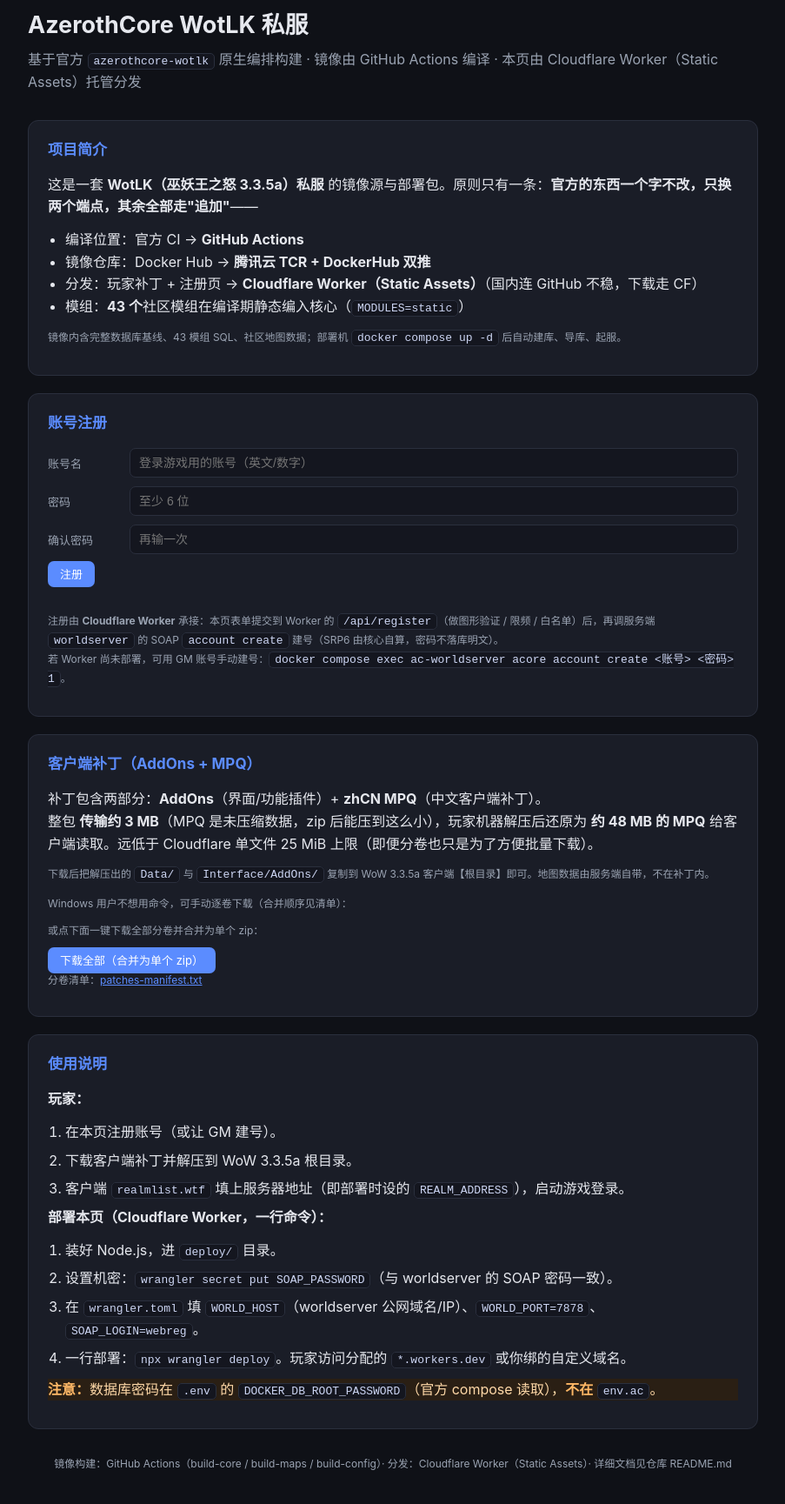
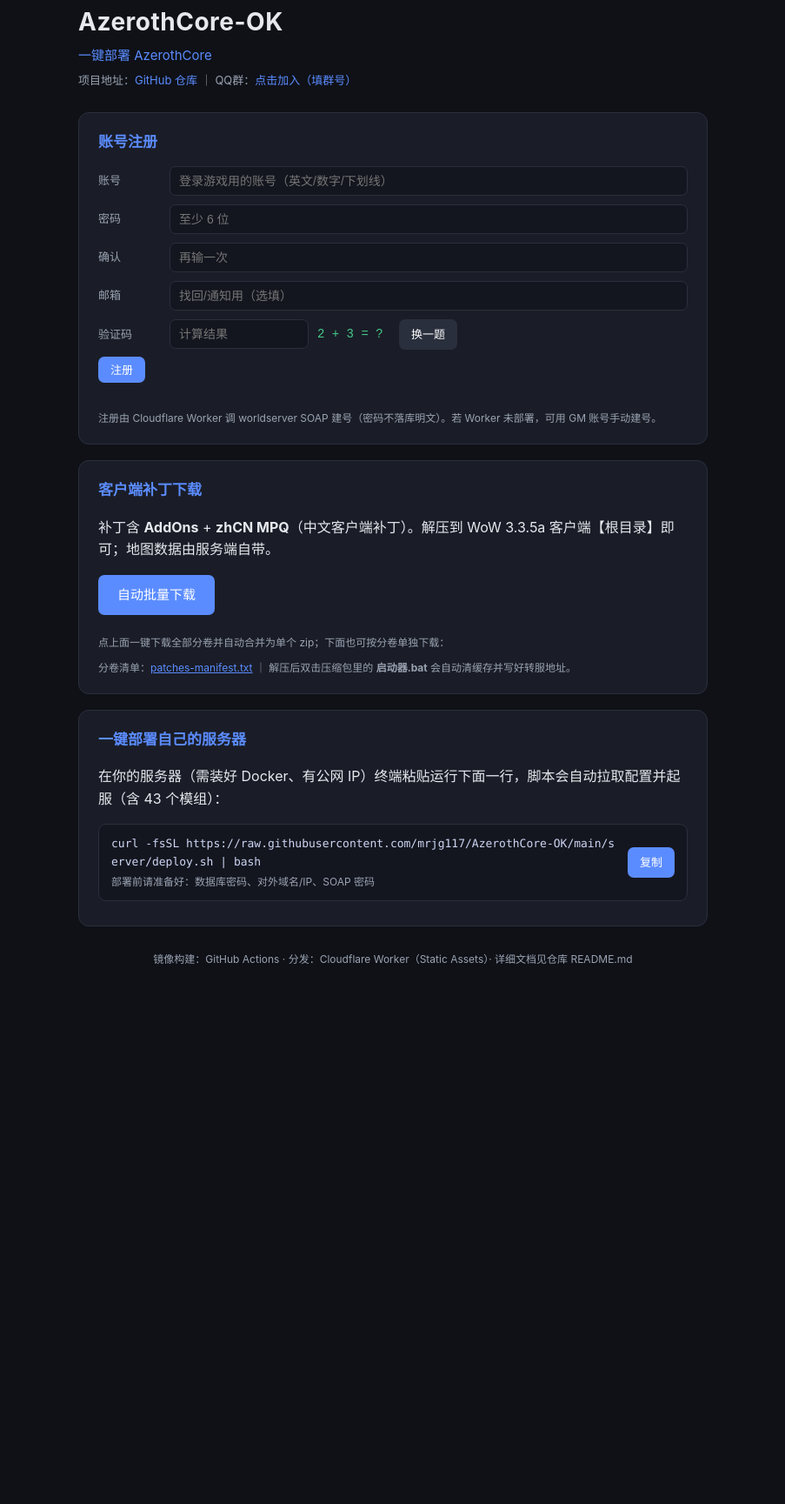
Before and after one commit to mrjg117/AzerothCore-Build, a plain HTML site: page deploy/index.html in a window 1280 px wide. Shown: the part 33-1762 px from the top of the page at 87% size, without its empty margins (188-1091 px from the left). After the commit the page ends 1215 px from the top, so only its background shows below. Drawn offline with Linux system fonts and the light colour scheme.

Commit message:
按需求重做注册页：标题/项目地址/QQ群+账号注册(账号密码确认邮箱+客户端验证码)；补丁自动批量下载+分卷单独下载；新增启动器.bat(清缓存写realmlist)；新增 server/deploy.sh 一行部署

```diff
--- a/deploy/index.html
+++ b/deploy/index.html
@@ -3,178 +3,198 @@
 <head>
   <meta charset="UTF-8" />
   <meta name="viewport" content="width=device-width, initial-scale=1.0" />
-  <title>AzerothCore WotLK 私服 · 注册 / 补丁 / 部署</title>
+  <title>AzerothCore-OK · 一键部署 AzerothCore</title>
   <style>
     :root { --bg:#0f1117; --card:#1a1d27; --fg:#e6e8ee; --muted:#9aa3b2; --accent:#5b8cff; --ok:#46c98b; --line:#2a2f3d; }
     * { box-sizing: border-box; }
     body { margin:0; font-family:-apple-system,BlinkMacSystemFont,"Segoe UI",Roboto,"PingFang SC","Microsoft YaHei",sans-serif;
            background:var(--bg); color:var(--fg); line-height:1.6; }
-    .wrap { max-width:880px; margin:0 auto; padding:40px 20px 80px; }
-    h1 { font-size:27px; margin:0 0 6px; }
-    .sub { color:var(--muted); margin:0 0 30px; }
-    .card { background:var(--card); border:1px solid var(--line); border-radius:12px; padding:20px 22px; margin-bottom:20px; }
-    .card h2 { font-size:17px; margin:0 0 14px; color:var(--accent); }
-    .card p { margin:0 0 12px; }
+    .wrap { max-width:760px; margin:0 auto; padding:36px 18px 70px; }
+    h1 { font-size:28px; margin:0 0 4px; letter-spacing:.5px; }
+    .sub { color:var(--accent); margin:0 0 6px; font-size:15px; }
+    .meta-line { color:var(--muted); font-size:13px; margin:0 0 26px; }
+    .meta-line a { color:var(--accent); text-decoration:none; }
+    .card { background:var(--card); border:1px solid var(--line); border-radius:12px; padding:20px 22px; margin-bottom:18px; }
+    .card > h2 { font-size:17px; margin:0 0 14px; color:var(--accent); }
     .file { display:flex; align-items:center; justify-content:space-between; gap:12px;
             padding:12px 14px; background:#14161f; border:1px solid var(--line); border-radius:9px; margin-bottom:8px; }
     .file .meta { min-width:0; }
     .file .name { font-family:ui-monospace,SFMono-Regular,Menlo,Consolas,monospace; font-size:13px; color:#cdd6f4; word-break:break-all; }
     .file .desc { font-size:12px; color:var(--muted); margin-top:2px; }
     a.btn { flex:none; text-decoration:none; background:var(--accent); color:#fff; font-size:13px;
-            padding:7px 14px; border-radius:7px; white-space:nowrap; cursor:pointer; }
+            padding:7px 14px; border-radius:7px; white-space:nowrap; cursor:pointer; border:none; }
     a.btn:hover { filter:brightness(1.1); }
+    a.btn.big { display:inline-block; padding:11px 22px; font-size:15px; margin-bottom:12px; }
     ol { margin:0; padding-left:20px; } ol li { margin:7px 0; }
     code { background:#14161f; border:1px solid var(--line); border-radius:5px; padding:1px 6px; font-size:13px; color:#cdd6f4; }
-    .warn { border-color:#5a3a1a; background:#2a1f14; color:#ffd9a8; }
-    .warn b { color:#ffb866; }
-    .note { font-size:12px; color:var(--muted); }
-    .formrow { display:flex; gap:10px; flex-wrap:wrap; margin-bottom:10px; }
-    .formrow label { width:84px; flex:none; font-size:13px; color:var(--muted); padding-top:8px; }
-    .formrow input { flex:1; min-width:180px; padding:8px 10px; background:#14161f; border:1px solid var(--line);
+    .note { font-size:12px; color:var(--muted); margin:10px 0 0; }
+    .formrow { display:flex; gap:10px; flex-wrap:wrap; align-items:center; margin-bottom:10px; }
+    .formrow label { width:72px; flex:none; font-size:13px; color:var(--muted); }
+    .formrow input { flex:1; min-width:160px; padding:8px 10px; background:#14161f; border:1px solid var(--line);
                      border-radius:7px; color:var(--fg); font-size:14px; }
     .formrow input:focus { outline:none; border-color:var(--accent); }
-    #regMsg { font-size:13px; margin-top:4px; min-height:18px; }
+    .captcha-q { font-family:ui-monospace,monospace; font-size:14px; color:var(--ok); min-width:84px; }
+    #regMsg { font-size:13px; margin-top:6px; min-height:18px; }
     #regMsg.ok { color:var(--ok); } #regMsg.err { color:#ff8a8a; }
-    footer { color:var(--muted); font-size:12px; text-align:center; margin-top:30px; }
+    .hp { position:absolute; left:-9999px; width:1px; height:1px; overflow:hidden; }
+    footer { color:var(--muted); font-size:12px; text-align:center; margin-top:28px; }
     a.link { color:var(--accent); }
   </style>
 </head>
 <body>
   <div class="wrap">
-    <h1>AzerothCore WotLK 私服</h1>
-    <p class="sub">基于官方 <code>azerothcore-wotlk</code> 原生编排构建 · 镜像由 GitHub Actions 编译 · 本页由 Cloudflare Worker（Static Assets）托管分发</p>
+    <h1>AzerothCore-OK</h1>
+    <p class="sub">一键部署 AzerothCore</p>
+    <p class="meta-line">
+      项目地址：<a href="https://github.com/mrjg117/AzerothCore-OK" target="_blank" rel="noopener">GitHub 仓库</a>
+      ｜ QQ群：<a href="#" id="qqLink">点击加入（填群号）</a>
+    </p>
 
-    <!-- 1. 项目简介 + 使用说明 -->
-    <div class="card">
-      <h2>项目简介</h2>
-      <p>这是一套 <b>WotLK（巫妖王之怒 3.3.5a）私服</b> 的镜像源与部署包。原则只有一条：<b>官方的东西一个字不改，只换两个端点，其余全部走"追加"</b>——</p>
-      <ul style="margin:0;padding-left:20px;">
-        <li>编译位置：官方 CI → <b>GitHub Actions</b></li>
-        <li>镜像仓库：Docker Hub → <b>腾讯云 TCR + DockerHub 双推</b></li>
-        <li>分发：玩家补丁 + 注册页 → <b>Cloudflare Worker（Static Assets）</b>（国内连 GitHub 不稳，下载走 CF）</li>
-        <li>模组：<b>43 个</b>社区模组在编译期静态编入核心（<code>MODULES=static</code>）</li>
-      </ul>
-      <p class="note" style="margin-top:12px;">镜像内含完整数据库基线、43 模组 SQL、社区地图数据；部署机 <code>docker compose up -d</code> 后自动建库、导库、起服。</p>
-    </div>
-
-    <!-- 2. 账号注册（本页即注册页） -->
+    <!-- 账号注册 -->
     <div class="card">
       <h2>账号注册</h2>
       <form id="regForm" autocomplete="off">
         <div class="formrow">
-          <label>账号名</label>
-          <input id="regUser" type="text" maxlength="32" placeholder="登录游戏用的账号（英文/数字）" required />
+          <label>账号</label>
+          <input id="regUser" type="text" maxlength="32" placeholder="登录游戏用的账号（英文/数字/下划线）" required />
         </div>
         <div class="formrow">
           <label>密码</label>
           <input id="regPass" type="password" maxlength="64" placeholder="至少 6 位" required />
         </div>
         <div class="formrow">
-          <label>确认密码</label>
+          <label>确认</label>
           <input id="regPass2" type="password" maxlength="64" placeholder="再输一次" required />
         </div>
-        <a class="btn" id="regBtn" style="border:none;">注册</a>
+        <div class="formrow">
+          <label>邮箱</label>
+          <input id="regEmail" type="email" maxlength="64" placeholder="找回/通知用（选填）" />
+        </div>
+        <div class="formrow">
+          <label>验证码</label>
+          <input id="capInput" type="text" maxlength="6" placeholder="计算结果" inputmode="numeric" style="max-width:120px;" required />
+          <span class="captcha-q" id="capQ">?</span>
+          <a class="btn" id="capRefresh" style="background:#2a2f3d;">换一题</a>
+        </div>
+        <input type="text" id="hp" class="hp" tabindex="-1" autocomplete="off" />
+        <a class="btn" id="regBtn" style="border:none; margin-top:4px;">注册</a>
         <div id="regMsg"></div>
       </form>
-      <p class="note" style="margin-top:10px;">
-        注册由 <b>Cloudflare Worker</b> 承接：本页表单提交到 Worker 的 <code>/api/register</code>（做图形验证 / 限频 / 白名单）后，再调服务端 <code>worldserver</code> 的 SOAP <code>account create</code> 建号（SRP6 由核心自算，密码不落库明文）。<br>
-        若 Worker 尚未部署，可用 GM 账号手动建号：<code>docker compose exec ac-worldserver acore account create &lt;账号&gt; &lt;密码&gt; 1</code>。
-      </p>
+      <p class="note">注册由 Cloudflare Worker 调 worldserver SOAP 建号（密码不落库明文）。若 Worker 未部署，可用 GM 账号手动建号。</p>
     </div>
 
-    <!-- 3. 玩家客户端补丁（AddOns + MPQ） -->
+    <!-- 补丁下载 -->
     <div class="card">
-      <h2>客户端补丁（AddOns + MPQ）</h2>
-      <p>补丁包含两部分：<b>AddOns</b>（界面/功能插件）+ <b>zhCN MPQ</b>（中文客户端补丁）。<br>
-      整包 <b>传输约 3 MB</b>（MPQ 是未压缩数据，zip 后能压到这么小），玩家机器解压后还原为 <b>约 48 MB 的 MPQ</b> 给客户端读取。远低于 Cloudflare 单文件 25 MiB 上限（即便分卷也只是为了方便批量下载）。</p>
-      <p class="note" style="margin-top:10px;">下载后把解压出的 <code>Data/</code> 与 <code>Interface/AddOns/</code> 复制到 WoW 3.3.5a 客户端【根目录】即可。地图数据由服务端自带，不在补丁内。</p>
-      <p class="note">Windows 用户不想用命令，可手动逐卷下载（合并顺序见清单）：</p>
-      <div class="files" id="patch-parts"></div>
-      <p class="note">或点下面一键下载全部分卷并合并为单个 zip：</p>
-      <a class="btn" id="dlAll" href="#" style="border:none;">下载全部（合并为单个 zip）</a>
-      <p class="note">分卷清单：<a class="link" href="./patches/patches-manifest.txt">patches-manifest.txt</a></p>
+      <h2>客户端补丁下载</h2>
+      <p>补丁含 <b>AddOns</b> + <b>zhCN MPQ</b>（中文客户端补丁）。解压到 WoW 3.3.5a 客户端【根目录】即可；地图数据由服务端自带。</p>
+      <a class="btn big" id="dlAll" href="#">自动批量下载</a>
+      <p class="note">点上面一键下载全部分卷并自动合并为单个 zip；下面也可按分卷单独下载：</p>
+      <div class="files" id="patchParts"></div>
+      <p class="note">分卷清单：<a class="link" href="./patches/patches-manifest.txt">patches-manifest.txt</a> ｜ 解压后双击压缩包里的 <b>启动器.bat</b> 会自动清缓存并写好转服地址。</p>
     </div>
 
-    <!-- 5. 使用说明（简明步骤） -->
+    <!-- 一键部署自己的服务器 -->
     <div class="card">
-      <h2>使用说明</h2>
-      <p><b>玩家：</b></p>
-      <ol>
-        <li>在本页注册账号（或让 GM 建号）。</li>
-        <li>下载客户端补丁并解压到 WoW 3.3.5a 根目录。</li>
-        <li>客户端 <code>realmlist.wtf</code> 填上服务器地址（即部署时设的 <code>REALM_ADDRESS</code>），启动游戏登录。</li>
-      </ol>
-      <p><b>部署本页（Cloudflare Worker，一行命令）：</b></p>
-      <ol>
-        <li>装好 Node.js，进 <code>deploy/</code> 目录。</li>
-        <li>设置机密：<code>wrangler secret put SOAP_PASSWORD</code>（与 worldserver 的 SOAP 密码一致）。</li>
-        <li>在 <code>wrangler.toml</code> 填 <code>WORLD_HOST</code>（worldserver 公网域名/IP）、<code>WORLD_PORT=7878</code>、<code>SOAP_LOGIN=webreg</code>。</li>
-        <li>一行部署：<code>npx wrangler deploy</code>。玩家访问分配的 <code>*.workers.dev</code> 或你绑的自定义域名。</li>
-      </ol>
-      <p class="warn" style="margin-top:10px;"><b>注意：</b>数据库密码在 <code>.env</code> 的 <code>DOCKER_DB_ROOT_PASSWORD</code>（官方 compose 读取），<b>不在</b> <code>env.ac</code>。</p>
+      <h2>一键部署自己的服务器</h2>
+      <p>在你的服务器（需装好 Docker、有公网 IP）终端粘贴运行下面一行，脚本会自动拉取配置并起服（含 43 个模组）：</p>
+      <div class="file">
+        <div class="meta">
+          <div class="name">curl -fsSL https://raw.githubusercontent.com/mrjg117/AzerothCore-OK/main/server/deploy.sh | bash</div>
+          <div class="desc">部署前请准备好：数据库密码、对外域名/IP、SOAP 密码</div>
+        </div>
+        <a class="btn" href="#" onclick="copyCmd(this,'curl -fsSL https://raw.githubusercontent.com/mrjg117/AzerothCore-OK/main/server/deploy.sh | bash');return false;">复制</a>
+      </div>
     </div>
 
-    <footer>镜像构建：GitHub Actions（build-core / build-maps / build-config）· 分发：Cloudflare Worker（Static Assets）· 详细文档见仓库 README.md</footer>
+    <footer>镜像构建：GitHub Actions · 分发：Cloudflare Worker（Static Assets）· 详细文档见仓库 README.md</footer>
   </div>
 
   <script>
-    // 复制命令按钮
     function copyCmd(el, txt) {
       navigator.clipboard.writeText(txt);
       var old = el.textContent; el.textContent = '已复制';
       setTimeout(function(){ el.textContent = old; }, 1500);
     }
 
-    // 动态列出分卷（避免硬编码文件名），并支持「下载全部」合并为单个 zip
+    // ===== 客户端验证码（不调用函数，纯本地计算；+ 蜜罐防机器）=====
+    var capA, capB, capOp, capAns;
+    function genCaptcha() {
+      capA = 1 + Math.floor(Math.random() * 19);
+      capB = 1 + Math.floor(Math.random() * 19);
+      capOp = Math.random() < 0.5 ? '+' : '-';
+      if (capOp === '-') {
+        if (capB > capA) { var t = capA; capA = capB; capB = t; }
+        capAns = capA - capB;
+      } else {
+        capAns = capA + capB;
+      }
+      document.getElementById('capQ').textContent = capA + ' ' + capOp + ' ' + capB + ' = ?';
+    }
+    genCaptcha();
+    document.getElementById('capRefresh').addEventListener('click', function (e) {
+      e.preventDefault(); genCaptcha();
+      document.getElementById('capInput').value = '';
+    });
+
+    // ===== 补丁分卷列表 + 下载全部合并 =====
     var patchParts = [];
     fetch('./patches/patches-manifest.txt').then(function (r) { return r.text(); }).then(function (t) {
       patchParts = t.split('\n').filter(function (l) { return l.indexOf('file=') === 0; })
         .map(function (l) { return l.slice(5).split(' ')[0]; });
-      var box = document.getElementById('patch-parts');
+      var box = document.getElementById('patchParts');
       if (!box) return;
       if (!patchParts.length) { box.innerHTML = '<div class="note">暂无可下载的补丁分卷</div>'; return; }
-      box.innerHTML = patchParts.map(function (p) {
-        return '<div class="file"><div class="meta"><div class="name">' + p +
-          '</div><div class="desc">分卷（所有卷下载后按清单顺序合并解压到客户端根目录）</div></div>' +
+      box.innerHTML = patchParts.map(function (p, i) {
+        return '<div class="file"><div class="meta"><div class="name">分卷' + (i + 1) + '：' + p +
+          '</div><div class="desc">单独下载这一卷</div></div>' +
           '<a class="btn" href="./patches/' + p + '" download>下载</a></div>';
       }).join('');
     }).catch(function () {});
 
-    // 一键下载全部分卷并拼接为单个 zip（分卷是同一 zip 的 split 片段，按顺序 cat 即还原）
     function downloadAll() {
       if (!patchParts.length) { alert('暂无可下载的补丁分卷'); return; }
-      var fetches = patchParts.map(function (p) {
+      Promise.all(patchParts.map(function (p) {
         return fetch('./patches/' + p).then(function (r) { return r.arrayBuffer(); });
-      });
-      Promise.all(fetches).then(function (bufs) {
+      })).then(function (bufs) {
         var blob = new Blob(bufs, { type: 'application/zip' });
         var a = document.createElement('a');
         a.href = URL.createObjectURL(blob);
         a.download = 'patches-client.zip';
         document.body.appendChild(a); a.click(); document.body.removeChild(a);
         URL.revokeObjectURL(a.href);
-      }).catch(function () { alert('下载全部失败，请改用手动逐卷下载'); });
+      }).catch(function () { alert('合并下载失败，请改用分卷单独下载'); });
     }
-    var dlAll = document.getElementById('dlAll');
-    if (dlAll) dlAll.addEventListener('click', function (e) { e.preventDefault(); downloadAll(); });
+    document.getElementById('dlAll').addEventListener('click', function (e) {
+      e.preventDefault(); downloadAll();
+    });
 
-    // 注册表单：提交到 Cloudflare Worker 的 /api/register
+    // ===== 注册提交（含验证码 + 蜜罐校验）=====
     var REG_API = location.origin + '/api/register';
     document.getElementById('regBtn').addEventListener('click', function (e) {
       e.preventDefault();
+      var msg = document.getElementById('regMsg');
+      msg.className = ''; msg.textContent = '';
+      // 蜜罐：隐藏输入框被填 = 机器人
+      if (document.getElementById('hp').value) { msg.className = 'err'; msg.textContent = '验证失败'; return; }
+      // 验证码
+      var c = parseInt(document.getElementById('capInput').value, 10);
+      if (isNaN(c) || c !== capAns) {
+        msg.className = 'err'; msg.textContent = '验证码错误，已换一题';
+        genCaptcha(); document.getElementById('capInput').value = ''; return;
+      }
       var u = document.getElementById('regUser').value.trim();
       var p = document.getElementById('regPass').value;
       var p2 = document.getElementById('regPass2').value;
-      var msg = document.getElementById('regMsg');
-      msg.className = ''; msg.textContent = '';
-      if (!u || !p) { msg.className = 'err'; msg.textContent = '账号和密码不能为空'; return; }
-      if (p.length < 6) { msg.className = 'err'; msg.textContent = '密码至少 6 位'; return; }
+      var email = document.getElementById('regEmail').value.trim();
+      if (!/^[A-Za-z0-9_]{3,32}$/.test(u)) { msg.className = 'err'; msg.textContent = '账号需 3-32 位英文/数字/下划线'; return; }
+      if (p.length < 6 || /\s/.test(p)) { msg.className = 'err'; msg.textContent = '密码至少 6 位且不含空格'; return; }
       if (p !== p2) { msg.className = 'err'; msg.textContent = '两次密码不一致'; return; }
+      if (email && !/^[^@\s]+@[^@\s]+\.[^@\s]+$/.test(email)) { msg.className = 'err'; msg.textContent = '邮箱格式不正确'; return; }
       msg.textContent = '提交中…';
       fetch(REG_API, {
         method: 'POST',
         headers: { 'Content-Type': 'application/json' },
-        body: JSON.stringify({ username: u, password: p })
+        body: JSON.stringify({ username: u, password: p, email: email })
       }).then(function (r) {
         return r.json().then(function (j) { return { ok: r.ok, j: j }; });
       }).then(function (res) {
@@ -182,7 +202,7 @@
         else { msg.className = 'err'; msg.textContent = (res.j && res.j.message) || '注册失败'; }
       }).catch(function () {
         msg.className = 'err';
-        msg.textContent = '无法连接注册服务（Worker 可能尚未部署）。请用 GM 账号手动建号。';
+        msg.textContent = '无法连接注册服务（Worker 可能未部署）。请用 GM 账号手动建号。';
       });
     });
   </script>
```
Also changed, not shown: server/docker-compose.override.yml (added, +17 -0 lines), README.md, client-patches/README.md, 4 other files.
